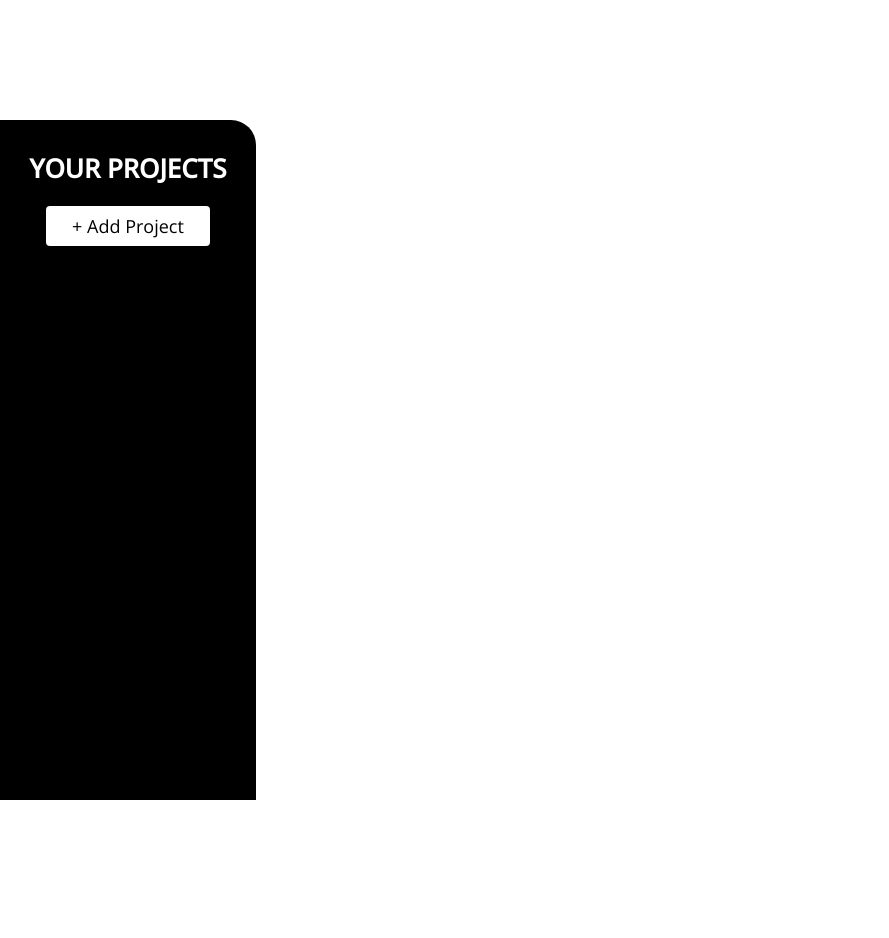
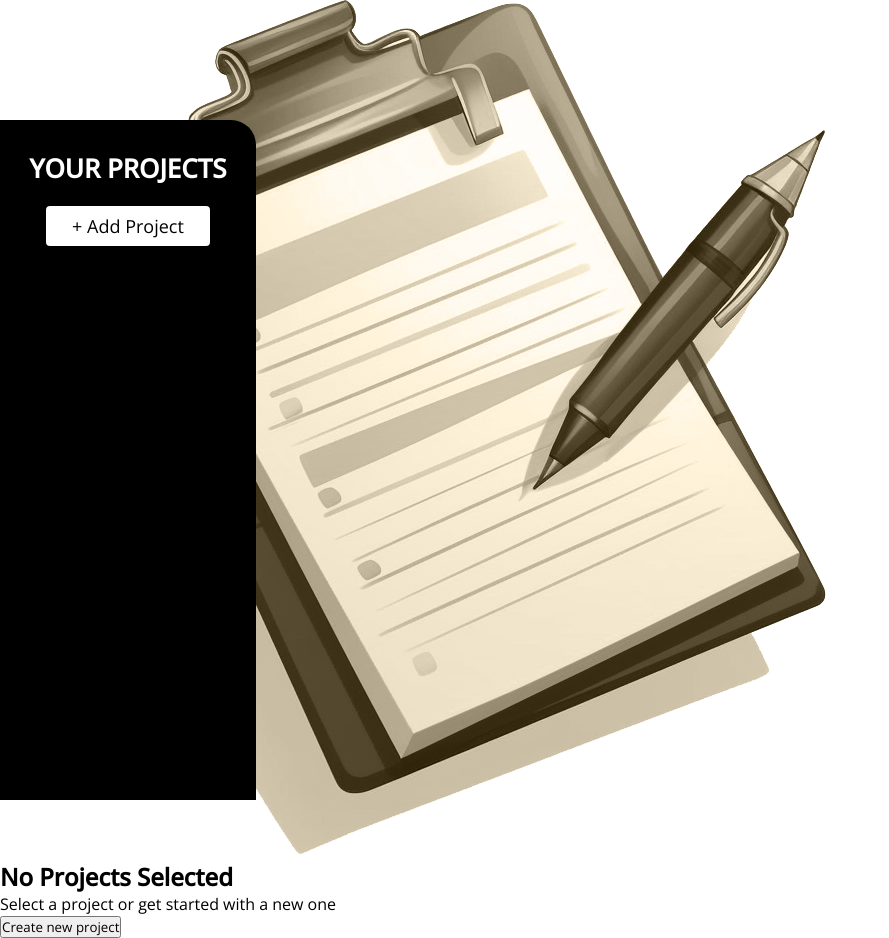
Before and after one commit to Danie3L/react-management-app, a React (Vite) app: page / in a window 1280 px wide. Shown: the whole page, without its empty margins (0-889 px from the left). Before the commit the page ends 800 px from the top, so only its background shows below. Built offline with nearby package versions, Linux system fonts and the light colour scheme.

Commit message:
feat:added Home component

```diff
--- a/src/App.tsx
+++ b/src/App.tsx
@@ -1,8 +1,10 @@
 import ProjectsMenu from './components/ProjectsMenu';
+import Home from './components/Home';
 function App() {
   return (
     <>
       <ProjectsMenu />
+      <Home />
     </>
   );
 }
--- /dev/null
+++ b/src/components/Home.tsx
@@ -0,0 +1,17 @@
+import NoProjectsLogo from '../assets/no-projects.png';
+export default function Home() {
+  return (
+    <header className='header'>
+      <img
+        className='header-logo'
+        src={NoProjectsLogo}
+        alt='logo of black note with pen'
+      />
+      <h2 className='header-heading'>No Projects Selected</h2>
+      <p className='header-paragraph'>
+        Select a project or get started with a new one
+      </p>
+      <button className='header-button'>Create new project</button>
+    </header>
+  );
+}
```
